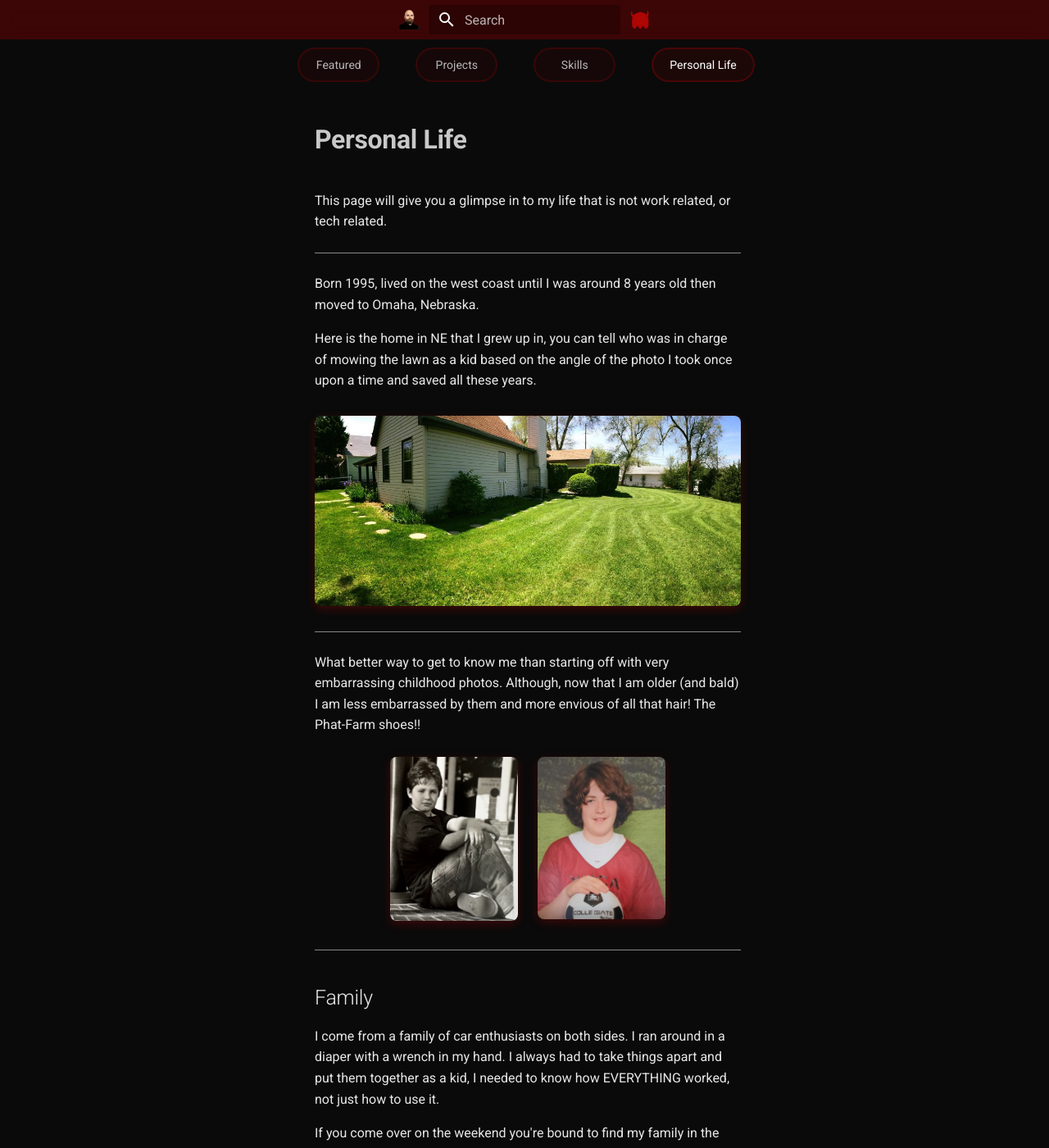
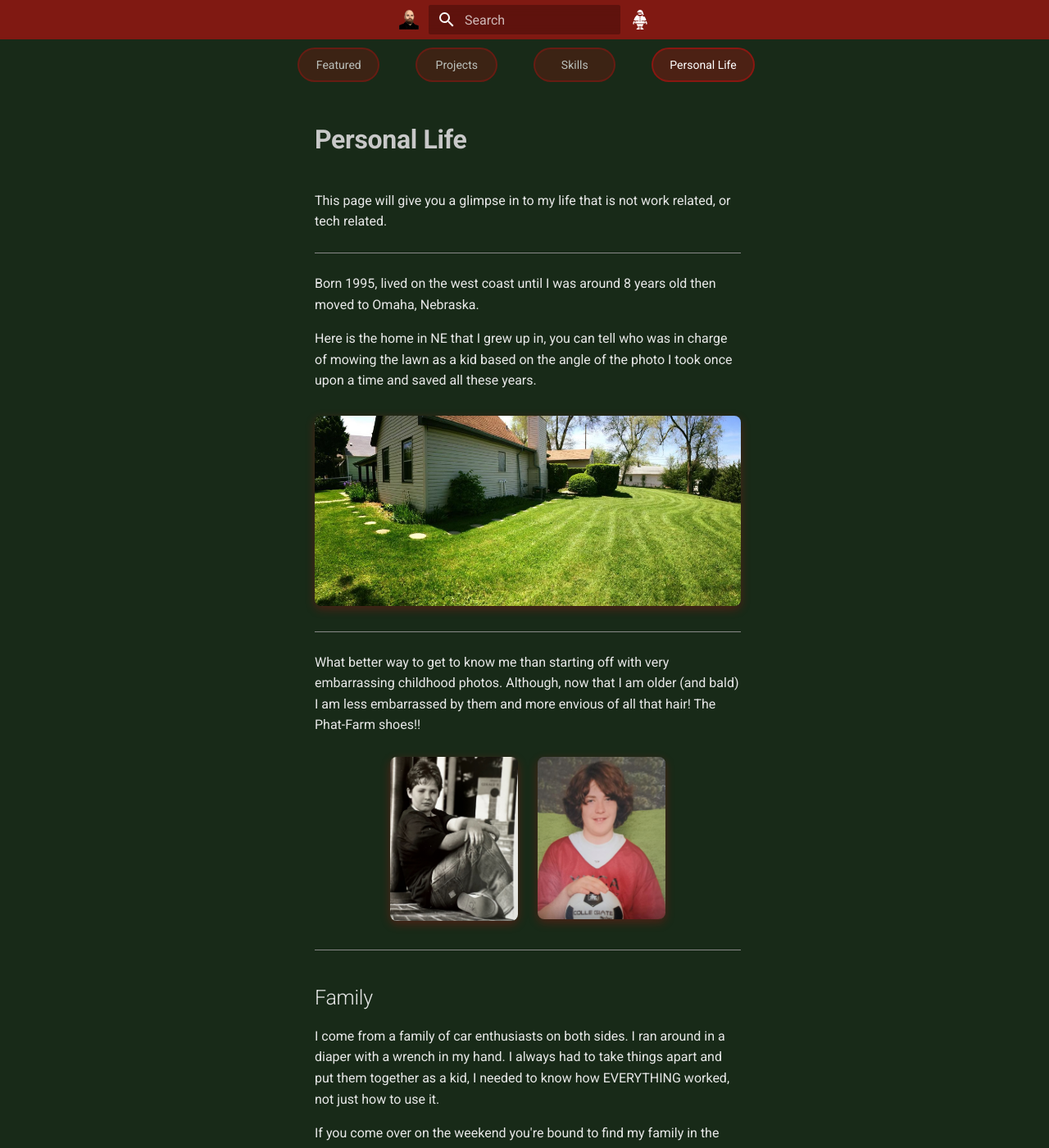
Before and after one commit to AngelCodes95/angel-portfolio-docs, an MkDocs documentation site: the page built from docs/personal-life.md, in a window 1280 px wide and 1400 px high. Shown: the whole window at 82% size. Built offline with MkDocs 1.6.1 and Material for MkDocs 9.7.7, drawn with Linux system fonts in a browser that asks for light colours.

Commit message:
Update theme colors and icons for holiday season

```diff
--- a/docs/stylesheets/custom.css
+++ b/docs/stylesheets/custom.css
@@ -1,24 +1,24 @@
 /* ================================
-   LIGHTNESS & DARKNESS COLOR SCHEME
-   Light Mode: Celestial gold and sky
-   Dark Mode: Infernal flames and shadow
+   CHRISTMAS THEME
+   Light Mode: Frosted icicle winter
+   Dark Mode: Santa's workshop
    ================================ */
 
-/* Light Mode - Lightness Theme */
+/* Light Mode - Frosted Icicle */
 [data-md-color-scheme="default"] {
-  --md-default-bg-color: #fafaf8;
+  --md-default-bg-color: #f0f8ff;
   --md-default-bg-color--light: #ffffff;
-  --md-default-bg-color--lighter: #f5f5f3;
-  --md-default-bg-color--lightest: #efefed;
+  --md-default-bg-color--lighter: #e6f2ff;
+  --md-default-bg-color--lightest: #d9ecff;
 
-  /* Celestial gold primary */
-  --md-primary-fg-color: #d4af37;
-  --md-primary-fg-color--light: #e6c94f;
-  --md-primary-fg-color--dark: #b8941f;
+  /* Ice blue primary */
+  --md-primary-fg-color: #5dade2;
+  --md-primary-fg-color--light: #85c1e9;
+  --md-primary-fg-color--dark: #3498db;
 
-  /* Sky blue accent */
-  --md-accent-fg-color: #87ceeb;
-  --md-accent-fg-color--transparent: rgba(135, 206, 235, 0.1);
+  /* Deep sky blue accent */
+  --md-accent-fg-color: #00bfff;
+  --md-accent-fg-color--transparent: rgba(0, 191, 255, 0.1);
 
   /* Text colors */
   --md-default-fg-color: #2c2c2c;
@@ -27,25 +27,25 @@
   --md-default-fg-color--lightest: #8a8a8a;
 
   /* Code blocks */
-  --md-code-bg-color: #f5f5f3;
+  --md-code-bg-color: #e6f2ff;
   --md-code-fg-color: #2c2c2c;
 }
 
-/* Dark Mode - Darkness Theme */
+/* Dark Mode - Santa's Workshop */
 [data-md-color-scheme="slate"] {
-  --md-default-bg-color: #0a0a0a;
-  --md-default-bg-color--light: #1a0f0f;
-  --md-default-bg-color--lighter: #2a1515;
-  --md-default-bg-color--lightest: #3a1a1a;
+  --md-default-bg-color: #182a18;
+  --md-default-bg-color--light: #1e331e;
+  --md-default-bg-color--lighter: #243d24;
+  --md-default-bg-color--lightest: #2a462a;
 
-  /* Flame orange-red primary */
-  --md-primary-fg-color: #ff4500;
-  --md-primary-fg-color--light: #ff6347;
-  --md-primary-fg-color--dark: #cc3700;
+  /* Deep red primary */
+  --md-primary-fg-color: #c60f0f;
+  --md-primary-fg-color--light: #e31b1b;
+  --md-primary-fg-color--dark: #a00c0c;
 
-  /* Fire accent */
-  --md-accent-fg-color: #ff6347;
-  --md-accent-fg-color--transparent: rgba(255, 99, 71, 0.1);
+  /* Forest green accent */
+  --md-accent-fg-color: #27ae60;
+  --md-accent-fg-color--transparent: rgba(39, 174, 96, 0.1);
 
   /* Text colors */
   --md-default-fg-color: #e8e8e8;
@@ -54,7 +54,7 @@
   --md-default-fg-color--lightest: #888888;
 
   /* Code blocks */
-  --md-code-bg-color: #1a0f0f;
+  --md-code-bg-color: #1e331e;
   --md-code-fg-color: #e8e8e8;
 }
 
@@ -68,28 +68,28 @@
 
 /* Link colors - themed */
 [data-md-color-scheme="default"] .md-typeset a {
-  color: #d4af37;
+  color: #3498db;
 }
 
 [data-md-color-scheme="default"] .md-typeset a:hover {
-  color: #b8941f;
+  color: #5dade2;
 }
 
 [data-md-color-scheme="slate"] .md-typeset a {
-  color: #AE0505;
+  color: #c60f0f;
 }
 
 [data-md-color-scheme="slate"] .md-typeset a:hover {
-  color: #d90606;
+  color: #e31b1b;
 }
 
 /* ================================
    HEADER & NAVIGATION
    ================================ */
 
-/* Lightness theme header */
+/* Frosted icicle header */
 [data-md-color-scheme="default"] .md-header {
-  background: rgba(212, 175, 55, 0.3);
+  background: rgba(93, 173, 226, 0.2);
   backdrop-filter: blur(10px);
   box-shadow: none;
 }
@@ -99,9 +99,9 @@
   box-shadow: none;
 }
 
-/* Darkness theme header */
+/* Santa's workshop header */
 [data-md-color-scheme="slate"] .md-header {
-  background: rgba(139, 0, 0, 0.4);
+  background: rgba(198, 15, 15, 0.6);
   backdrop-filter: blur(10px);
   box-shadow: none;
 }
@@ -113,47 +113,47 @@
 
 /* Mobile navigation drawer */
 [data-md-color-scheme="default"] .md-nav--primary {
-  background: rgba(212, 175, 55, 0.3);
+  background: rgba(93, 173, 226, 0.2);
 }
 
 [data-md-color-scheme="default"] .md-nav--primary .md-nav__title {
-  background: rgba(212, 175, 55, 0.3);
+  background: rgba(93, 173, 226, 0.2);
 }
 
 [data-md-color-scheme="slate"] .md-nav--primary {
-  background: rgba(139, 0, 0, 0.4);
+  background: rgba(198, 15, 15, 0.3);
 }
 
 [data-md-color-scheme="slate"] .md-nav--primary .md-nav__title {
-  background: rgba(139, 0, 0, 0.4);
+  background: rgba(198, 15, 15, 0.3);
 }
 
 /* Mobile hamburger icon */
 [data-md-color-scheme="default"] .md-header__button.md-icon {
-  color: #d4af37;
+  color: #3498db;
 }
 
 [data-md-color-scheme="default"] .md-header__button.md-icon svg {
-  fill: #d4af37;
+  fill: #3498db;
 }
 
 [data-md-color-scheme="slate"] .md-header__button.md-icon {
-  color: #AE0505;
+  color: #c60f0f;
 }
 
 [data-md-color-scheme="slate"] .md-header__button.md-icon svg {
-  fill: #AE0505;
+  fill: #c60f0f;
 }
 
 /* Navigation accent */
 [data-md-color-scheme="default"] .md-nav__link--active,
 [data-md-color-scheme="default"] .md-nav__link:hover {
-  color: #d4af37;
+  color: #3498db;
 }
 
 [data-md-color-scheme="slate"] .md-nav__link--active,
 [data-md-color-scheme="slate"] .md-nav__link:hover {
-  color: #AE0505;
+  color: #c60f0f;
 }
 
 /* ================================
@@ -220,7 +220,7 @@
   font-size: 1.2rem;
   opacity: 0.6;
   transition: all 0.3s ease;
-  color: #d4af37;
+  color: #3498db;
 }
 
 [data-md-color-scheme="slate"] .md-typeset .headerlink::after {
@@ -228,7 +228,7 @@
   font-size: 1.2rem;
   opacity: 0.6;
   transition: all 0.3s ease;
-  color: #AE0505;
+  color: #c60f0f;
 }
 
 .md-typeset .headerlink:hover::after {
@@ -272,38 +272,41 @@
     margin: 0;
   }
 
-  /* Lightness theme buttons */
+  /* Frosted icicle buttons */
   [data-md-color-scheme="default"] .md-tabs__link {
-    background: rgba(212, 175, 55, 0.1);
-    border: 2px solid rgba(212, 175, 55, 0.3);
+    background: rgba(93, 173, 226, 0.1);
+    border: 2px solid rgba(93, 173, 226, 0.3);
+    color: #6a6a6a;
   }
 
   [data-md-color-scheme="default"] .md-tabs__link:hover {
-    background: rgba(212, 175, 55, 0.2);
-    border-color: rgba(212, 175, 55, 0.5);
+    background: rgba(93, 173, 226, 0.2);
+    border-color: rgba(93, 173, 226, 0.5);
     transform: translateY(-2px);
+    color: #4a4a4a;
   }
 
   [data-md-color-scheme="default"] .md-tabs__link--active {
-    background: rgba(212, 175, 55, 0.25);
-    border-color: rgba(212, 175, 55, 0.6);
+    background: rgba(93, 173, 226, 0.25);
+    border-color: rgba(93, 173, 226, 0.6);
+    color: #2c2c2c;
   }
 
-  /* Darkness theme buttons */
+  /* Santa's workshop buttons */
   [data-md-color-scheme="slate"] .md-tabs__link {
-    background: rgba(139, 0, 0, 0.15);
-    border: 2px solid rgba(174, 5, 5, 0.3);
+    background: rgba(198, 15, 15, 0.3);
+    border: 2px solid rgba(198, 15, 15, 0.5);
   }
 
   [data-md-color-scheme="slate"] .md-tabs__link:hover {
-    background: rgba(139, 0, 0, 0.25);
-    border-color: rgba(174, 5, 5, 0.5);
+    background: rgba(198, 15, 15, 0.3);
+    border-color: rgba(198, 15, 15, 0.6);
     transform: translateY(-2px);
   }
 
   [data-md-color-scheme="slate"] .md-tabs__link--active {
-    background: rgba(139, 0, 0, 0.3);
-    border-color: rgba(174, 5, 5, 0.6);
+    background: rgba(198, 15, 15, 0.4);
+    border-color: rgba(198, 15, 15, 0.7);
   }
 }
 
@@ -378,14 +381,14 @@
   border-radius: 8px;
 }
 
-/* Lightness theme image shadows */
+/* Frosted icicle image shadows */
 [data-md-color-scheme="default"] .md-content img {
-  box-shadow: 0 4px 12px rgba(212, 175, 55, 0.2);
+  box-shadow: 0 4px 12px rgba(93, 173, 226, 0.2);
 }
 
-/* Darkness theme image shadows */
+/* Santa's workshop image shadows */
 [data-md-color-scheme="slate"] .md-content img {
-  box-shadow: 0 4px 12px rgba(174, 5, 5, 0.3);
+  box-shadow: 0 4px 12px rgba(198, 15, 15, 0.3);
 }
 
 /* Small images */
@@ -453,3 +456,52 @@
     margin: 1rem auto;
   }
 }
+
+/* ================================
+   FOOTER - FROSTED GLASS
+   ================================ */
+
+/* Frosted glass footer - light mode */
+[data-md-color-scheme="default"] .md-footer {
+  background: rgba(255, 255, 255, 0.5) !important;
+  backdrop-filter: blur(20px) saturate(180%);
+  -webkit-backdrop-filter: blur(20px) saturate(180%);
+  border-top: 1px solid rgba(255, 255, 255, 0.3);
+}
+
+[data-md-color-scheme="default"] .md-footer__inner {
+  background: transparent !important;
+}
+
+[data-md-color-scheme="default"] .md-footer-meta {
+  background: transparent !important;
+}
+
+[data-md-color-scheme="default"] .md-footer,
+[data-md-color-scheme="default"] .md-footer a,
+[data-md-color-scheme="default"] .md-footer__link,
+[data-md-color-scheme="default"] .md-footer svg,
+[data-md-color-scheme="default"] .md-footer__inner,
+[data-md-color-scheme="default"] .md-footer-meta,
+[data-md-color-scheme="default"] .md-footer-meta__inner,
+[data-md-color-scheme="default"] .md-footer .md-typeset,
+[data-md-color-scheme="default"] .md-footer * {
+  color: #6a6a6a !important;
+  fill: #6a6a6a !important;
+}
+
+/* Frosted glass footer - dark mode */
+[data-md-color-scheme="slate"] .md-footer {
+  background: transparent !important;
+  backdrop-filter: blur(20px);
+  -webkit-backdrop-filter: blur(20px);
+  border-top: 1px solid rgba(255, 255, 255, 0.1);
+}
+
+[data-md-color-scheme="slate"] .md-footer__inner {
+  background: transparent !important;
+}
+
+[data-md-color-scheme="slate"] .md-footer-meta {
+  background: transparent !important;
+}
--- a/mkdocs.yml
+++ b/mkdocs.yml
@@ -8,20 +8,20 @@ theme:
   logo: assets/favicon.png
   favicon: assets/favicon.png
   palette:
-    # Dark mode - Darkness theme
+    # Dark mode - Santa's Workshop
     - scheme: slate
-      primary: deep orange
-      accent: red
+      primary: red
+      accent: green
       toggle:
-        icon: custom/devil-horns
-        name: Switch to light theme (a play on words with my name)
-    # Light mode - Lightness theme
+        icon: custom/santa-hat
+        name: Switch to light mode
+    # Light mode - Frosted Icicle
     - scheme: default
-      primary: amber
-      accent: light blue
+      primary: light blue
+      accent: cyan
       toggle:
-        icon: custom/angel-halo
-        name: Switch to dark theme (a play on words with my name)
+        icon: custom/snowflake
+        name: Switch to dark mode
 
   features:
     - navigation.tabs
```
Also changed, not shown: overrides/.icons/custom/santa-hat.svg (added), overrides/.icons/custom/snowflake.svg (added).
